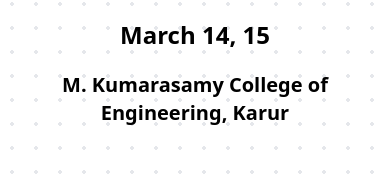
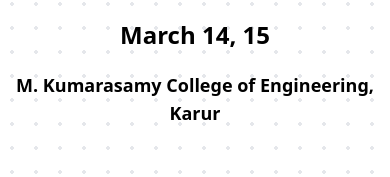
Before and after one commit to sivasankar-s/hackathon-website, a React (Vite) app: page / in a window 390 px wide. Shown: the part 418-595 px from the top of the page. Built offline with nearby package versions, Linux system fonts and the light colour scheme; a web font is replaced by a local one.

Commit message:
college name spacing

```diff
--- a/src/components/Hero.jsx
+++ b/src/components/Hero.jsx
@@ -13,7 +13,7 @@
         </div>
         <div className='text-center'>
         <h1 className='font-bold text-2xl lg:text-4xl mt-12 lg:mt-32 text-black '>March 14, 15</h1>
-        <h3 className='font-semibold text-xl flex text-center lg:text-3xl mt-5 lg:mt-6 text-black'>M. Kumarasamy College of Engineering, Karur</h3>
+        <h3 className='font-semibold text-lg mx-3 lg:mx-0 flex text-center lg:text-3xl mt-5 lg:mt-6 text-black'>M. Kumarasamy College of Engineering, Karur</h3>
         </div>
     </div>
   )
```
